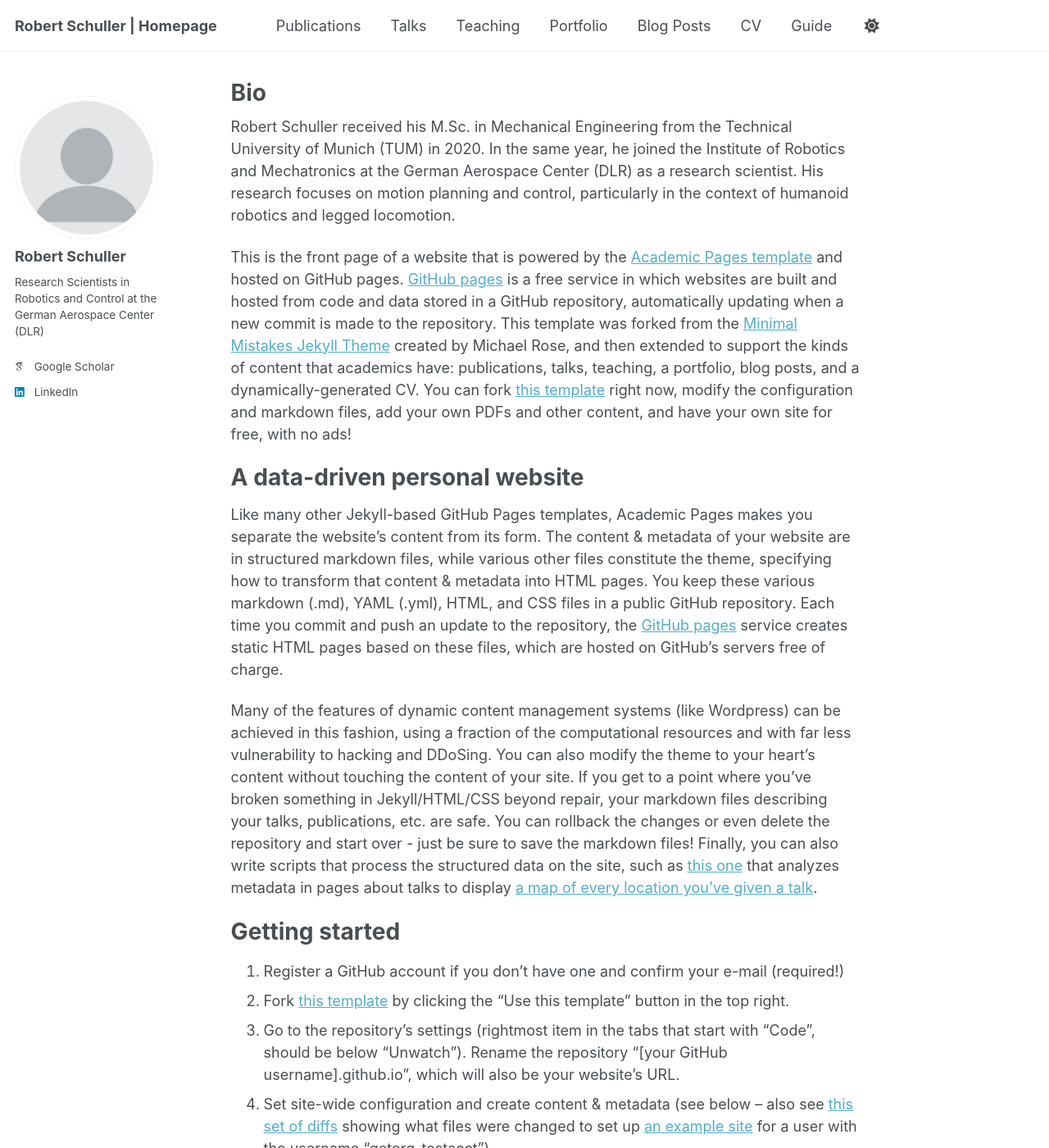
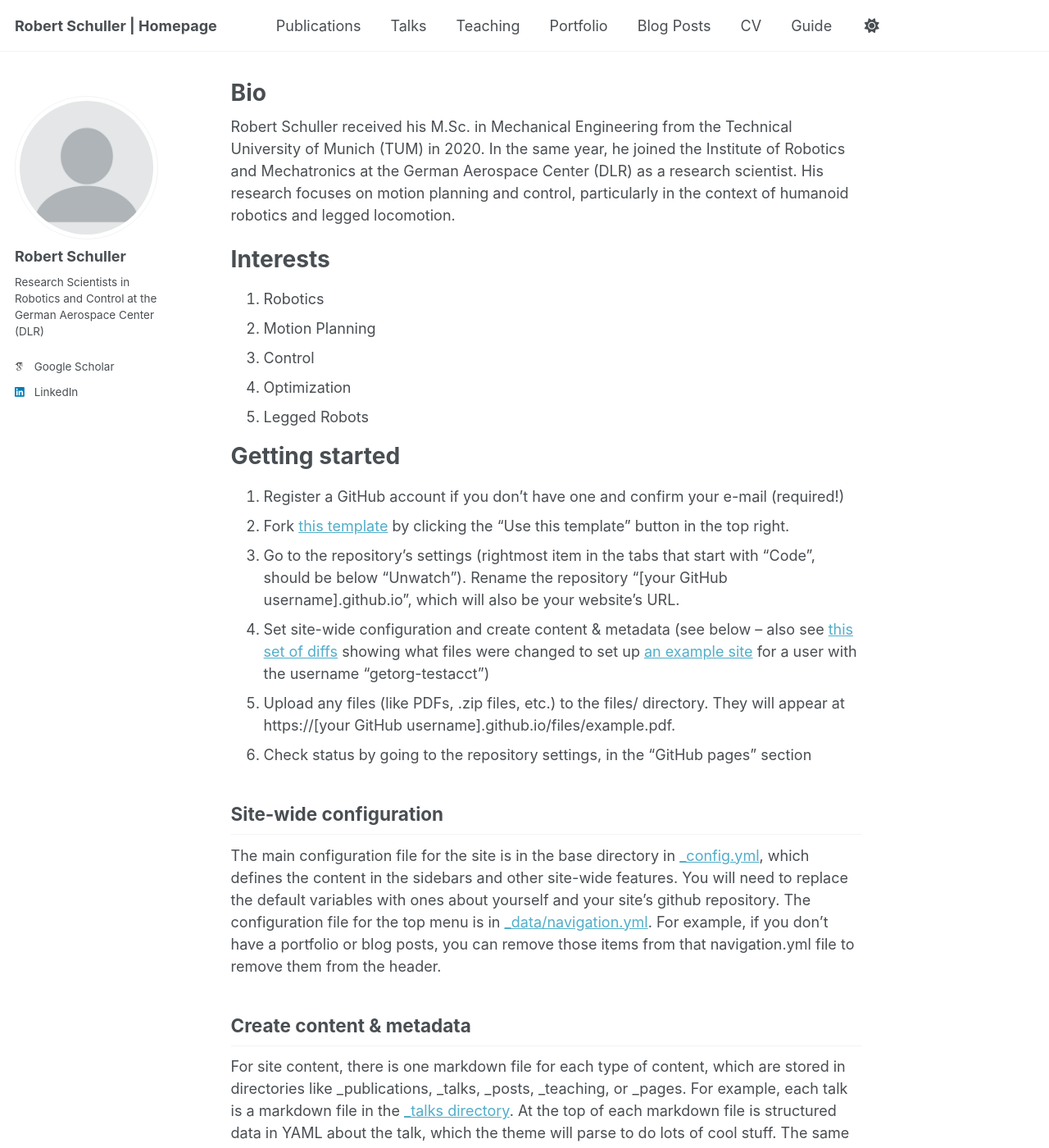
Before and after one commit to RoSchuller/RoSchuller.github.io, a Jekyll site: the page built from _pages/about.md, in a window 1280 px wide and 1400 px high. Shown: the whole window at 82% size. Built offline with Jekyll 4.4.1, drawn with Linux system fonts in a browser that asks for light colours; some web fonts are replaced.

Commit message:
Update about.md

```diff
--- a/_pages/about.md
+++ b/_pages/about.md
@@ -9,14 +9,14 @@ redirect_from:
 
 Robert Schuller received his M.Sc. in Mechanical Engineering from the Technical University of Munich (TUM) in 2020. In the same year, he joined the Institute of Robotics and Mechatronics at the German Aerospace Center (DLR) as a research scientist. His research focuses on motion planning and control, particularly in the context of humanoid robotics and legged locomotion.
 
+Interests
+======
+1. Robotics
+2. Motion Planning
+3. Control
+4. Optimization
+5. Legged Robots
 
-This is the front page of a website that is powered by the [Academic Pages template](https://github.com/academicpages/academicpages.github.io) and hosted on GitHub pages. [GitHub pages](https://pages.github.com) is a free service in which websites are built and hosted from code and data stored in a GitHub repository, automatically updating when a new commit is made to the repository. This template was forked from the [Minimal Mistakes Jekyll Theme](https://mmistakes.github.io/minimal-mistakes/) created by Michael Rose, and then extended to support the kinds of content that academics have: publications, talks, teaching, a portfolio, blog posts, and a dynamically-generated CV. You can fork [this template](https://github.com/academicpages/academicpages.github.io) right now, modify the configuration and markdown files, add your own PDFs and other content, and have your own site for free, with no ads!
-
-A data-driven personal website
-======
-Like many other Jekyll-based GitHub Pages templates, Academic Pages makes you separate the website's content from its form. The content & metadata of your website are in structured markdown files, while various other files constitute the theme, specifying how to transform that content & metadata into HTML pages. You keep these various markdown (.md), YAML (.yml), HTML, and CSS files in a public GitHub repository. Each time you commit and push an update to the repository, the [GitHub pages](https://pages.github.com/) service creates static HTML pages based on these files, which are hosted on GitHub's servers free of charge.
-
-Many of the features of dynamic content management systems (like Wordpress) can be achieved in this fashion, using a fraction of the computational resources and with far less vulnerability to hacking and DDoSing. You can also modify the theme to your heart's content without touching the content of your site. If you get to a point where you've broken something in Jekyll/HTML/CSS beyond repair, your markdown files describing your talks, publications, etc. are safe. You can rollback the changes or even delete the repository and start over - just be sure to save the markdown files! Finally, you can also write scripts that process the structured data on the site, such as [this one](https://github.com/academicpages/academicpages.github.io/blob/master/talkmap.ipynb) that analyzes metadata in pages about talks to display [a map of every location you've given a talk](https://academicpages.github.io/talkmap.html).
 
 Getting started
 ======
```
